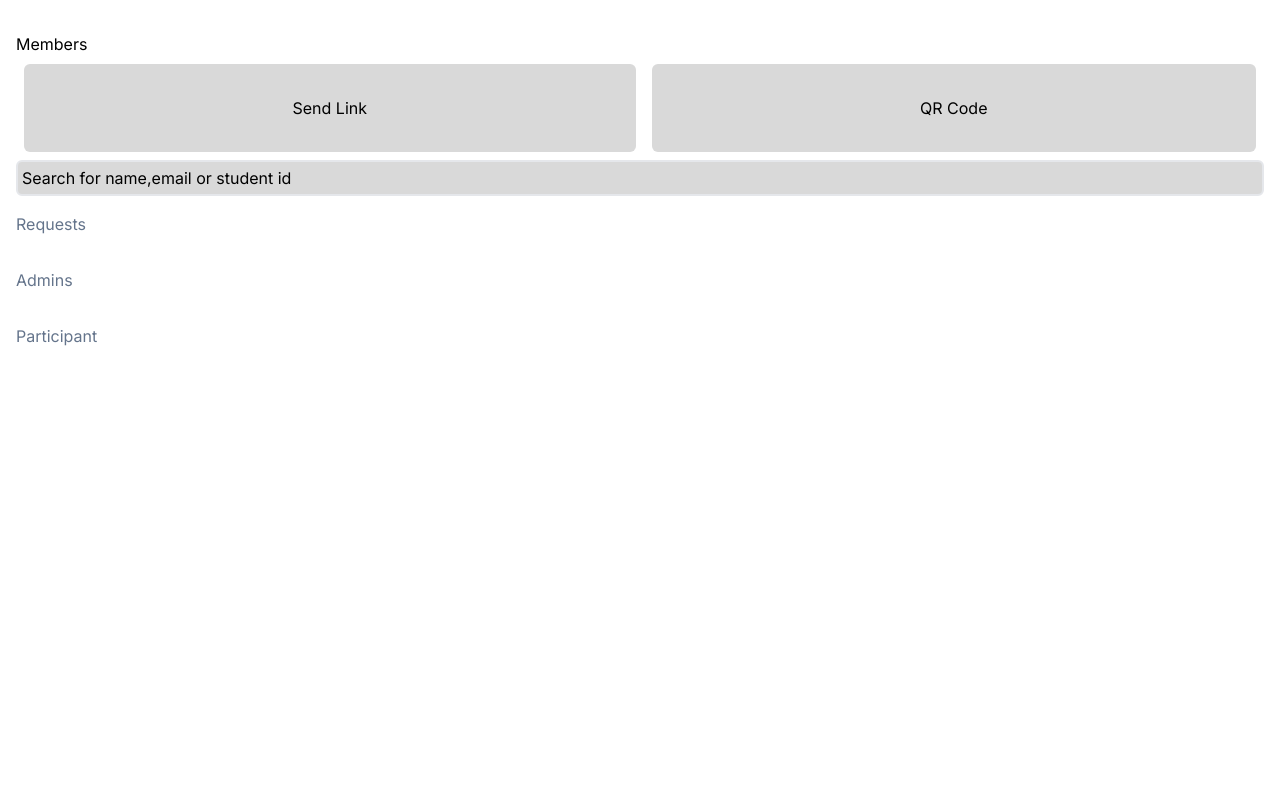
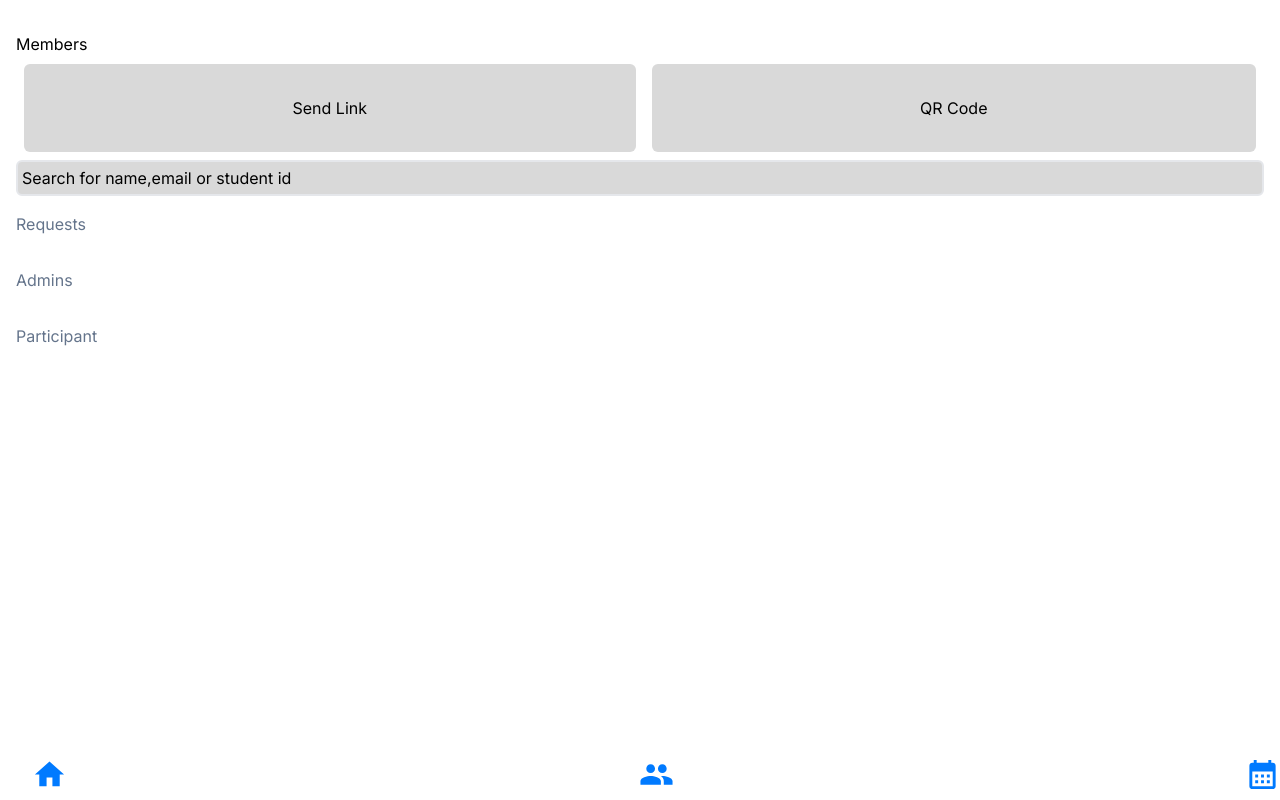
Before and after one commit to userrounakk/attendance-app-frontend, a Next.js app in the folder nock/: page /team/1/members in a window 1280 px wide. Built offline with nearby package versions, Linux system fonts and the light colour scheme.

Commit message:
feat: added bottom navbar to switch between meetings members and create meetings

```diff
--- a/nock/app/dashboard/components/NonEmptyDashboard.tsx
+++ b/nock/app/dashboard/components/NonEmptyDashboard.tsx
@@ -1,7 +1,14 @@
 "use client";
+import { useState } from "react";
 import TeamCard from "./TeamCard";
+import Link from "next/link";
 export default function NonEmptyDashboard({ teams }: any) {
   console.log(teams);
+  const [showOptions, setShowOptions] = useState(false);
+
+  function handleButtonClick() {
+    setShowOptions(!showOptions);
+  }
 
   return (
     <div className="h-full justify-between flex flex-col p-8">
@@ -13,6 +20,21 @@ export default function NonEmptyDashboard({ teams }: any) {
           description={team.Team.Description}
         />
       ))}
+      <button
+        onClick={handleButtonClick}
+        title="Create or join team"
+        className="fixed z-90 bottom-10 right-8 bg-blue-600 w-20 h-20 rounded-full drop-shadow-lg flex justify-center items-center text-white text-4xl hover:bg-blue-700 hover:drop-shadow-2xl hover:animate-bounce duration-200"
+      >
+        +
+      </button>
+      {showOptions && (
+        <div className="absolute bottom-32 right-8 flex flex-col bg-white p-4 shadow-md rounded">
+          <Link href="/create-team" className="mb-2">
+            Create Team
+          </Link>
+          <Link href="/join-team">Join Team</Link>
+        </div>
+      )}
     </div>
   );
 }
--- /dev/null
+++ b/nock/app/team/[id]/components/BottomNav.tsx
@@ -0,0 +1,29 @@
+import { CalendarMonth, Home, People } from "@mui/icons-material";
+import Link from "next/link";
+
+export default function BottomNav({ id }: any) {
+  return (
+    <div className=" bottom-0 fixed w-full">
+      <div className="flex flex-row justify-between">
+        <div>
+          <Link href={`/team/${id}`}>
+            <Home fontSize="large" className="m-2 mx-4 text-[#007AFF]" />
+          </Link>
+        </div>
+        <div>
+          <Link href={`/team/${id}/members`}>
+            <People fontSize="large" className="m-2 text-[#007AFF]" />
+          </Link>
+        </div>
+        <div>
+          <Link href={`/team/${id}/create-meeting`}>
+            <CalendarMonth
+              fontSize="large"
+              className="m-2 mx-4 text-[#007AFF]"
+            />
+          </Link>
+        </div>
+      </div>
+    </div>
+  );
+}
--- a/nock/app/team/[id]/create-meeting/page.tsx
+++ b/nock/app/team/[id]/create-meeting/page.tsx
@@ -3,6 +3,7 @@ import axios from "axios";
 import { title } from "process";
 import React, { useEffect, useState } from "react";
 import toast, { Toaster } from "react-hot-toast";
+import BottomNav from "../components/BottomNav";
 type Props = {
   params: {
     id: string;
@@ -139,6 +140,7 @@ export default function Team({ params }: Props) {
       >
         Create Meeting
       </button>
+      <BottomNav id={params.id} />
     </div>
   );
 }
--- a/nock/app/team/[id]/members/page.tsx
+++ b/nock/app/team/[id]/members/page.tsx
@@ -1,6 +1,7 @@
 "use client";
 import axios from "axios";
 import React, { useEffect, useState } from "react";
+import BottomNav from "../components/BottomNav";
 
 type Props = {
   params: {
@@ -92,6 +93,7 @@ export default function Team({ params }: Props) {
           if (member.Role === "member") return <div>{member.User.Name}</div>;
         })}
       </div>
+      <BottomNav id={params.id} />
     </div>
   );
 }
--- a/nock/app/team/[id]/page.tsx
+++ b/nock/app/team/[id]/page.tsx
@@ -3,7 +3,10 @@ import axios from "axios";
 import React, { useEffect, useState } from "react";
 import { MeetCard } from "./components/MeetCard";
 import { Toaster } from "react-hot-toast";
-
+import Home from "@mui/icons-material/Home";
+import { CalendarMonth, People, PeopleAlt } from "@mui/icons-material";
+import Link from "next/link";
+import BottomNav from "./components/BottomNav";
 type Props = {
   params: {
     id: string;
@@ -57,7 +60,7 @@ export default function Team({ params }: Props) {
   }, []);
 
   return (
-    <div>
+    <div className="">
       <Toaster position="top-center" reverseOrder={false} />
       {meets.map((meet: any, idx: number) => {
         const going = goingStates[meet.ID];
@@ -87,6 +90,7 @@ export default function Team({ params }: Props) {
           />
         );
       })}
+      <BottomNav id={params.id} />
     </div>
   );
 }
```
